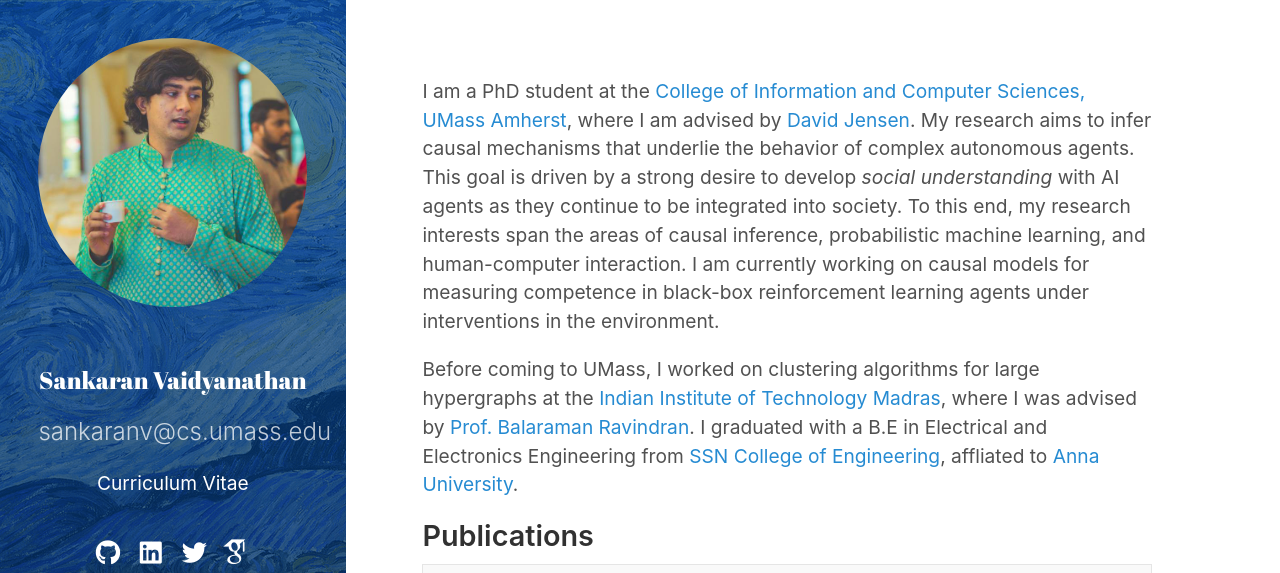
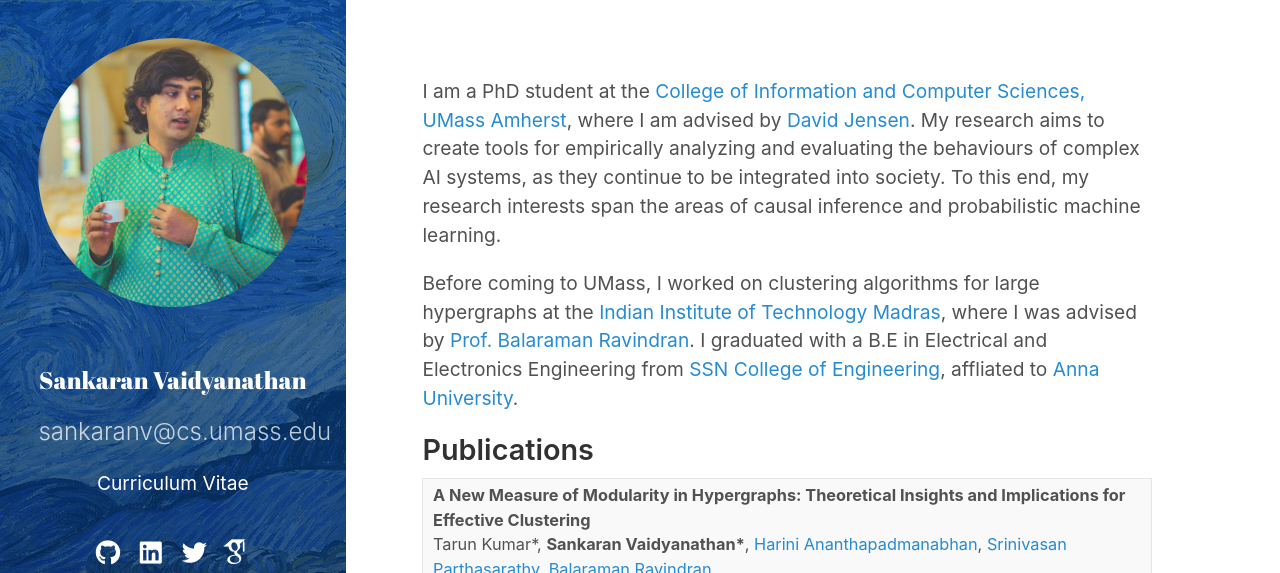
Before and after one commit to sankaranv/sankaranv.github.io, a Jekyll site: the page built from index.md, in a window 1280 px wide, cut to the strip 0-573 px from the top of the page. Built offline with Jekyll 4.4.1, drawn with Linux system fonts in a browser that asks for light colours; nearby versions of some CDN libraries; some web fonts are replaced; the list of posts is cut into pages by our own code.

Commit message:
Update index.md

```diff
--- a/index.md
+++ b/index.md
@@ -4,7 +4,7 @@
 sidebar_link: false
 ---
 
-I am a PhD student at the [College of Information and Computer Sciences, UMass Amherst](https://www.cics.umass.edu/), where I am advised by [David Jensen](https://people.cs.umass.edu/~jensen/). My research aims to infer causal mechanisms that underlie the behavior of complex autonomous agents. This goal is driven by a strong desire to develop _social understanding_ with AI agents as they continue to be integrated into society. To this end, my research interests span the areas of causal inference, probabilistic machine learning, and human-computer interaction. I am currently working on causal models for measuring competence in black-box reinforcement learning agents under interventions in the environment.
+I am a PhD student at the [College of Information and Computer Sciences, UMass Amherst](https://www.cics.umass.edu/), where I am advised by [David Jensen](https://people.cs.umass.edu/~jensen/). My research aims to create tools for empirically analyzing and evaluating the behaviours of complex AI systems, as they continue to be integrated into society. To this end, my research interests span the areas of causal inference and probabilistic machine learning.
 
 Before coming to UMass, I worked on clustering algorithms for large hypergraphs at the [Indian Institute of Technology Madras](https://www.iitm.ac.in/), where I was advised by [Prof. Balaraman Ravindran](https://www.cse.iitm.ac.in/~ravi/). I graduated with a B.E in Electrical and Electronics Engineering from [SSN College of Engineering](http://www.ssn.edu.in/), affliated to [Anna University](https://www.annauniv.edu/).
 
```
